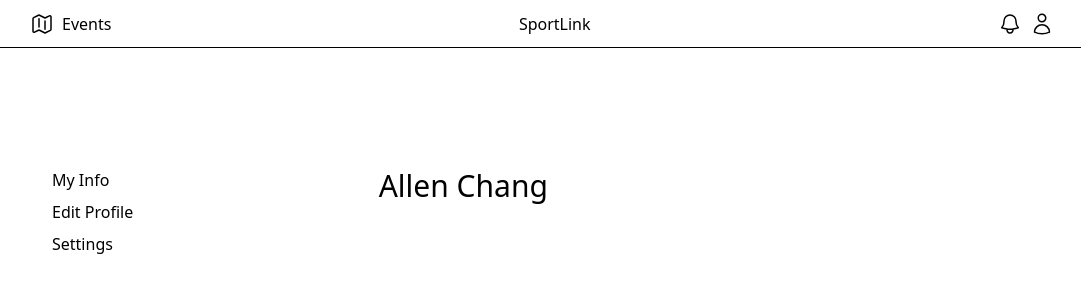
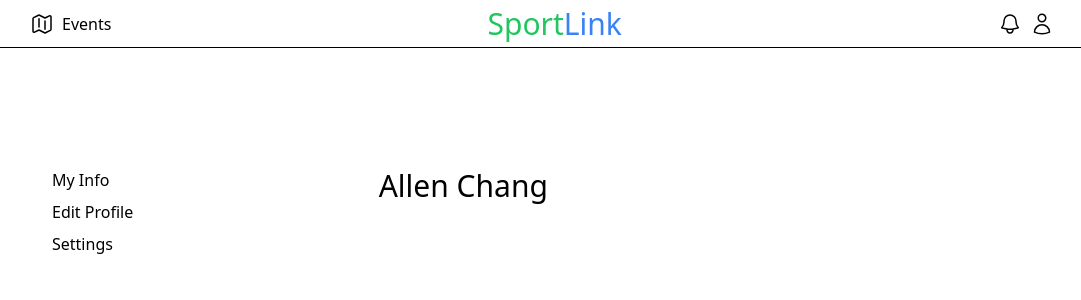
Before and after one commit to Arty5654/SportLink, a Next.js app in the folder web/: page /profile in a window 1280 px wide. Shown: the top 300 px of the page, without its empty margins (98-1179 px from the left). Built offline with nearby package versions, Linux system fonts and the light colour scheme.

Commit message:
icons, color added

```diff
--- a/web/components/nav.js
+++ b/web/components/nav.js
@@ -10,8 +10,8 @@ const Nav = () => {
 
       <p>Events</p>
     </div>
-    <div className="flex gap-2">
-      <p>SportLink</p>
+    <div className="flex gap text-3xl">
+      <p className="text-green-500">Sport</p><p className="text-blue-500">Link</p>
     </div>
     <div className="flex gap-2">
       <svg xmlns="http://www.w3.org/2000/svg" fill="none" viewBox="0 0 24 24" stroke-width="1.5" stroke="currentColor" class="w-6 h-6">
```
